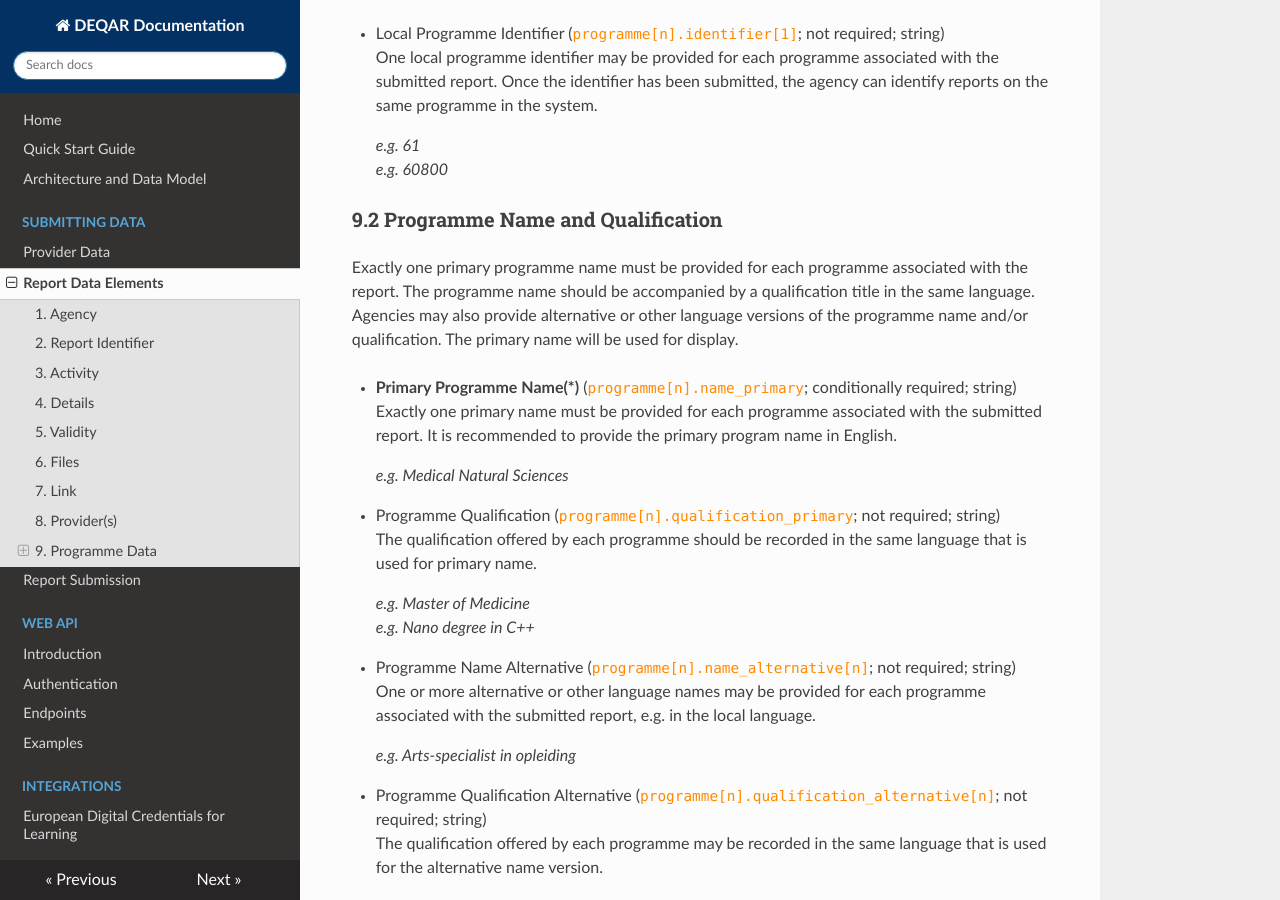
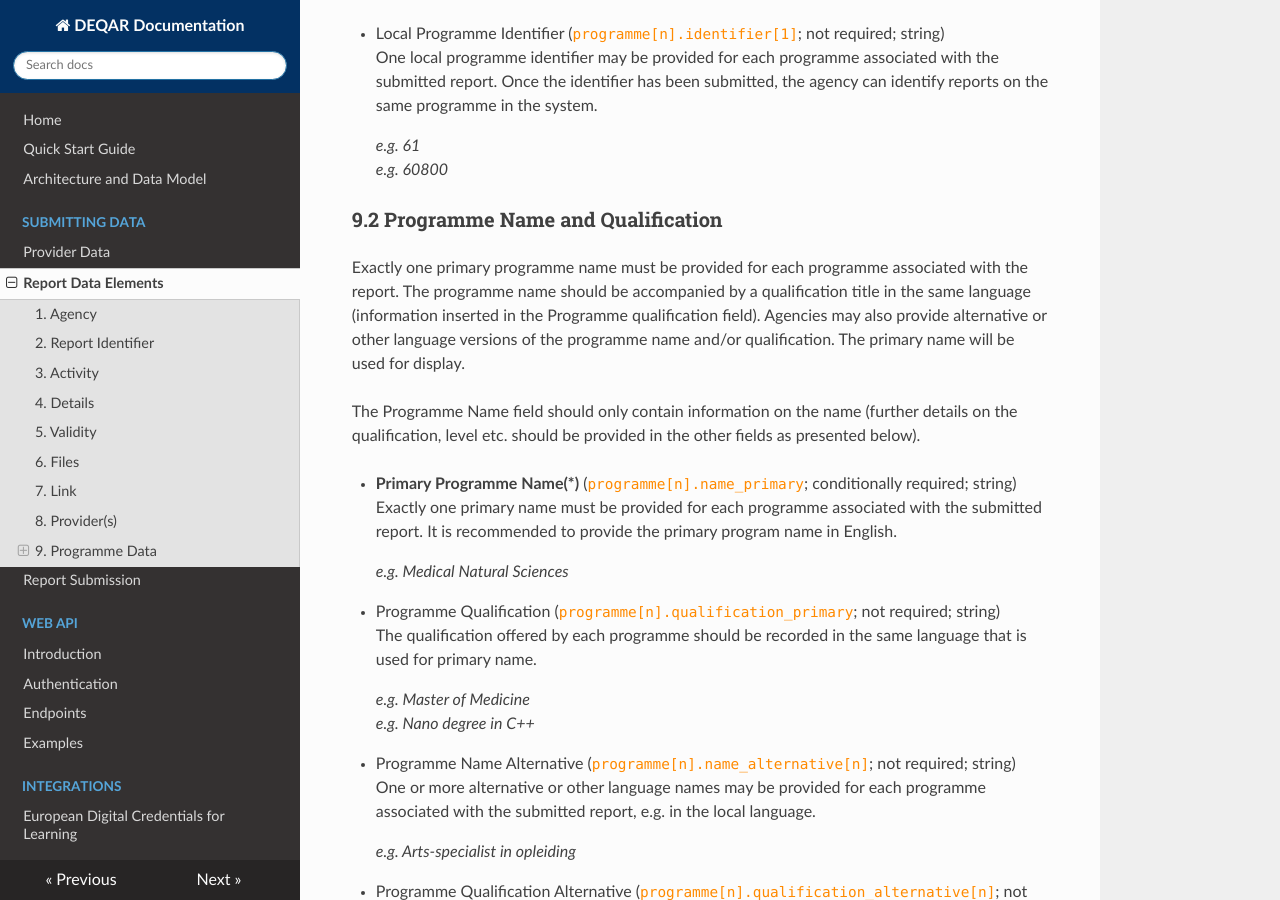
Before and after one commit to EQAR/deqar-docs, an MkDocs documentation site: the page built from docs/report_data.md, in a window 1280 px wide and 900 px high, scrolled down 11230 px. Built offline with MkDocs 1.6.1, drawn with Linux system fonts in a browser that asks for light colours; nearby versions of some CDN libraries.

Commit message:
Cl added re programme name

```diff
--- a/docs/report_data.md
+++ b/docs/report_data.md
@@ -293,7 +293,9 @@ See the [definitions on programmes and higher education providers](index.md#defi
 
 ### Programme Name and Qualification
 
-Exactly one primary programme name must be provided for each programme associated with the report. The programme name should be accompanied by a qualification title in the same language. Agencies may also provide alternative or other language versions of the programme name and/or qualification. The primary name will be used for display.
+Exactly one primary programme name must be provided for each programme associated with the report. The programme name should be accompanied by a qualification title in the same language (information inserted in the Programme qualification field). Agencies may also provide alternative or other language versions of the programme name and/or qualification. The primary name will be used for display.
+
+The Programme Name field should only contain information on the name (further details on the qualification, level etc. should be provided in the other fields as presented below).
 
 * **Primary Programme Name(\*)** (<code>programme[n].name_primary</code>; conditionally required; string)
   Exactly one primary name must be provided for each programme associated with the submitted report. It is recommended to provide the primary program name in English.
```
